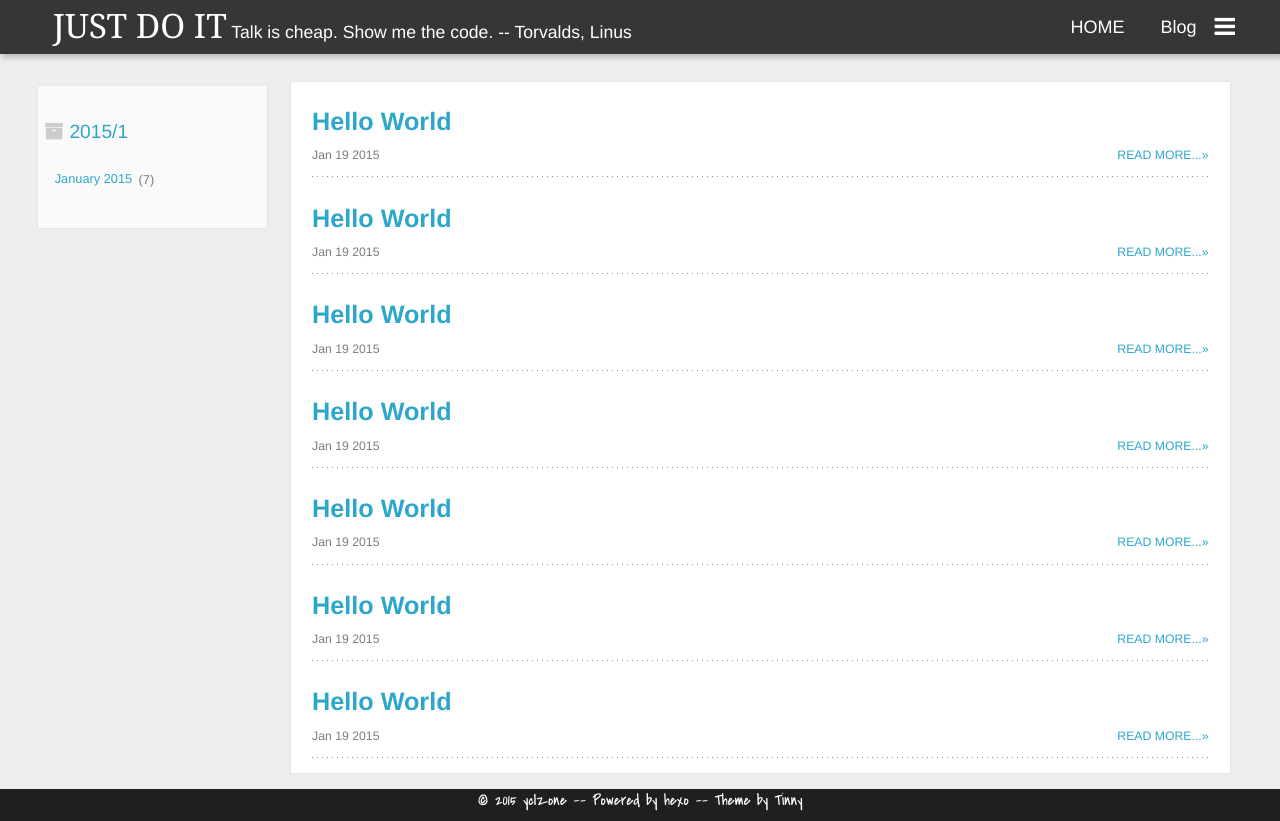
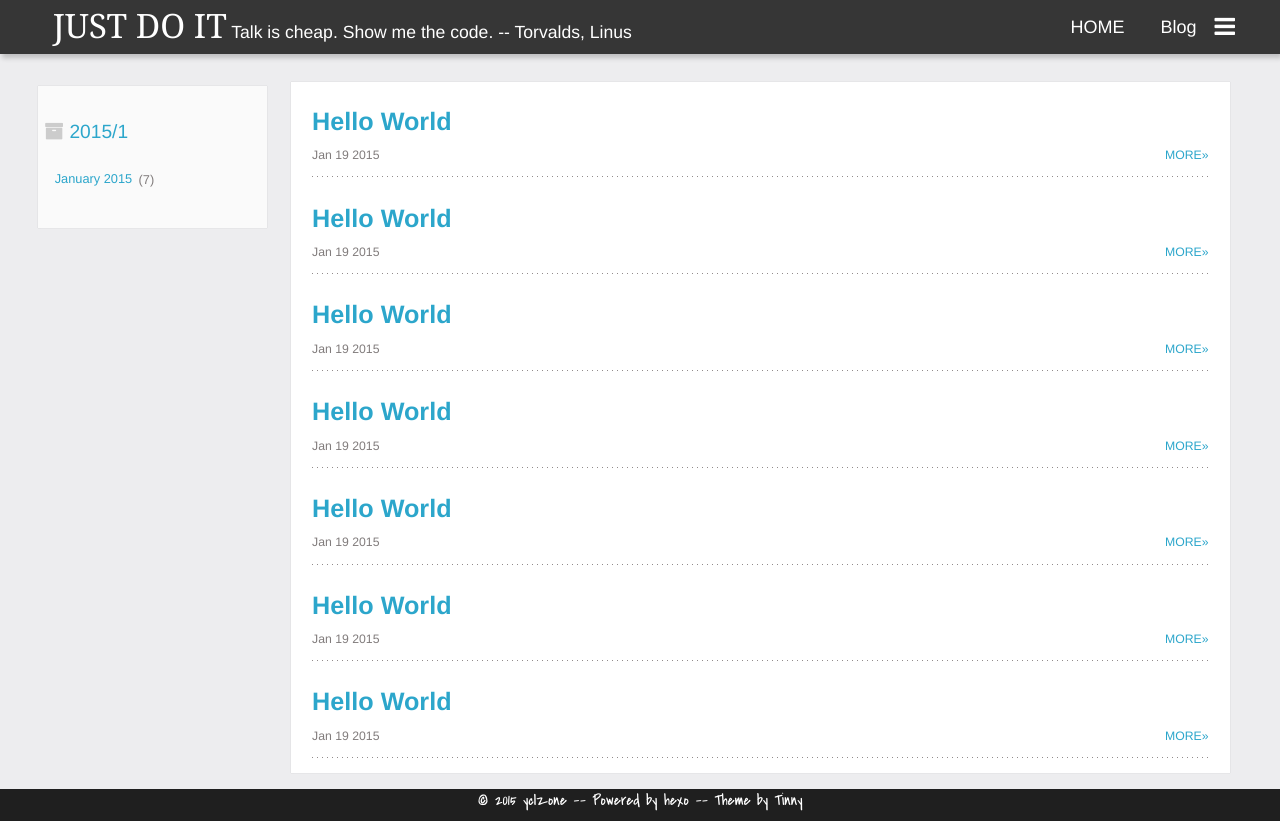
Before and after one commit to yclzone/yclzone.github.io, a plain HTML site: page archives/2015/01/index.html in a window 1280 px wide. Drawn offline with nearby package versions, Linux system fonts and the light colour scheme; a small style sheet from the web is missing.

Commit message:
Site updated: 2015-01-19 16:24:03

```diff
--- a/archives/2015/01/index.html
+++ b/archives/2015/01/index.html
@@ -91,7 +91,7 @@
     <p class="article-more-link">
       <time datetime="2015-01-18T17:00:23.000Z" itemprop="datePublished">Jan 19 2015</time>
 
-          <a href="/2015/01/19/hello6/">READ MORE...&raquo;</a>
+          <a href="/2015/01/19/hello6/">MORE&raquo;</a>
 
     </p>
 
@@ -111,7 +111,7 @@
     <p class="article-more-link">
       <time datetime="2015-01-18T17:00:20.000Z" itemprop="datePublished">Jan 19 2015</time>
 
-          <a href="/2015/01/19/hello5/">READ MORE...&raquo;</a>
+          <a href="/2015/01/19/hello5/">MORE&raquo;</a>
 
     </p>
 
@@ -131,7 +131,7 @@
     <p class="article-more-link">
       <time datetime="2015-01-18T17:00:17.000Z" itemprop="datePublished">Jan 19 2015</time>
 
-          <a href="/2015/01/19/hello4/">READ MORE...&raquo;</a>
+          <a href="/2015/01/19/hello4/">MORE&raquo;</a>
 
     </p>
 
@@ -151,7 +151,7 @@
     <p class="article-more-link">
       <time datetime="2015-01-18T17:00:13.000Z" itemprop="datePublished">Jan 19 2015</time>
 
-          <a href="/2015/01/19/hello3/">READ MORE...&raquo;</a>
+          <a href="/2015/01/19/hello3/">MORE&raquo;</a>
 
     </p>
 
@@ -171,7 +171,7 @@
     <p class="article-more-link">
       <time datetime="2015-01-18T17:00:08.000Z" itemprop="datePublished">Jan 19 2015</time>
 
-          <a href="/2015/01/19/hello2/">READ MORE...&raquo;</a>
+          <a href="/2015/01/19/hello2/">MORE&raquo;</a>
 
     </p>
 
@@ -191,7 +191,7 @@
     <p class="article-more-link">
       <time datetime="2015-01-18T16:56:03.000Z" itemprop="datePublished">Jan 19 2015</time>
 
-          <a href="/2015/01/19/hello/">READ MORE...&raquo;</a>
+          <a href="/2015/01/19/hello/">MORE&raquo;</a>
 
     </p>
 
@@ -211,7 +211,7 @@
     <p class="article-more-link">
       <time datetime="2015-01-18T16:55:32.000Z" itemprop="datePublished">Jan 19 2015</time>
 
-          <a href="/2015/01/19/hello-world/">READ MORE...&raquo;</a>
+          <a href="/2015/01/19/hello-world/">MORE&raquo;</a>
 
     </p>
 
```
Also changed, not shown: archives/2015/index.html (+7 -7 lines), archives/index.html (+7 -7 lines), categories/Test/index.html (+7 -7 lines), index.html (+7 -7 lines), tags/Hello/index.html (+7 -7 lines).
